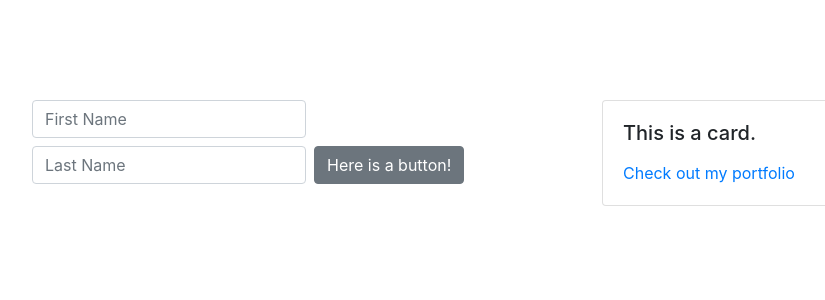
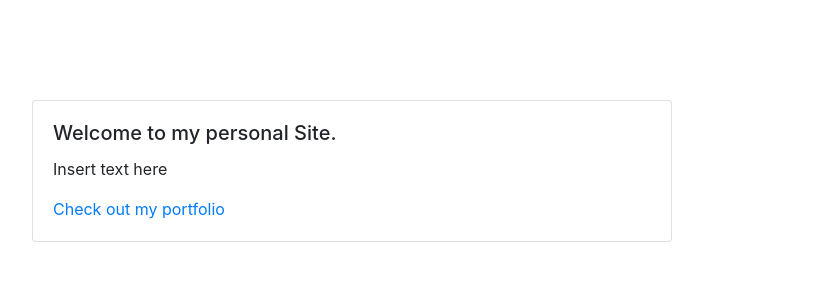
Before and after one commit to jordieg/personal_website, a Django app: template personalsite/mysite/templates/mysite/index.html in a window 1280 px wide. Shown: the part 96-396 px from the top of the page, without its empty margins (53-878 px from the left). Run offline with Django 3.2, Linux system fonts and the light colour scheme; the template is opened without the code that fills it, so the values that code supplies are empty; parts of the project's set-up code (start-up, migrations or seed data) failed here and were passed over; some libraries are stand-ins or nearby versions.

Commit message:
ch-ch-ch-changed

```diff
--- a/personalsite/mysite/templates/mysite/base.html
+++ b/personalsite/mysite/templates/mysite/base.html
@@ -11,13 +11,16 @@
     <link rel="stylesheet" href="https://stackpath.bootstrapcdn.com/bootstrap/4.1.3/css/bootstrap.min.css"
           integrity="sha384-MCw98/SFnGE8fJT3GXwEOngsV7Zt27NXFoaoApmYm81iuXoPkFOJwJ8ERdknLPMO" crossorigin="anonymous">
 
-    <title>Jordan's Website</title>
+    <!-- Change the title -->
+    <title>"Insert Name's" Website</title>
 </head>
 <body>
 
 <nav class="navbar navbar-expand-lg navbar-light bg-light">
     <div class="container">
         <a class="navbar-brand" href="#">
+
+            <!-- put your image in the images directory, you can also manipulate the width and height -->
             <img src="{% static 'mysite/images/pic.jpg' %}" width="70" height="70" alt="">
         </a>
         <button class="navbar-toggler" type="button" data-toggle="collapse" data-target="#navbarNav"
@@ -39,17 +42,20 @@
 
             <ul class="navbar-nav">
                 <li class="nav-item">
-                    <a class="nav-link" href="https://www.linkedin.com/in/jordangraves1/">
+                    <!-- Insert your linkedin -->
+                    <a class="nav-link" href="https://www.linkedin.com/in/username/">
                         <img src="{% static 'mysite/images/linkedin.png' %}" width="30" height="30"/>
                     </a>
                 </li>
                 <li class="nav-item">
-                    <a class="nav-link" href="https://www.instagram.com/jorgraa">
+                    <!-- Insert your instagram -->
+                    <a class="nav-link" href="https://www.instagram.com/username">
                         <img src="{% static 'mysite/images/instagram.png' %}" width="30" height="30"/>
                     </a>
                 </li>
                 <li class="nav-item">
-                    <a class="nav-link" href="http://www.facebook.com/jorgraa">
+                    <!-- Insert your facebook-->
+                    <a class="nav-link" href="http://www.facebook.com/username">
                         <img src="{% static 'mysite/images/facebook.png' %}" width="30" height="30"/>
                     </a>
                 </li>
@@ -64,14 +70,16 @@
 {% block content %}
 {% endblock %}
 
-<!-- Optional JavaScript -->
-<!-- jQuery first, then Popper.js, then Bootstrap JS -->
+
+<!-- jQuery -->
 <script src="https://code.jquery.com/jquery-3.3.1.slim.min.js"
         integrity="sha384-q8i/X+965DzO0rT7abK41JStQIAqVgRVzpbzo5smXKp4YfRvH+8abtTE1Pi6jizo"
         crossorigin="anonymous"></script>
+<!-- Popper.js  -->
 <script src="https://cdnjs.cloudflare.com/ajax/libs/popper.js/1.14.3/umd/popper.min.js"
         integrity="sha384-ZMP7rVo3mIykV+2+9J3UJ46jBk0WLaUAdn689aCwoqbBJiSnjAK/l8WvCWPIPm49"
         crossorigin="anonymous"></script>
+<!-- Bootstrap JS -->
 <script src="https://stackpath.bootstrapcdn.com/bootstrap/4.1.3/js/bootstrap.min.js"
         integrity="sha384-ChfqqxuZUCnJSK3+MXmPNIyE6ZbWh2IMqE241rYiqJxyMiZ6OW/JmZQ5stwEULTy"
         crossorigin="anonymous"></script>
--- a/personalsite/mysite/templates/mysite/index.html
+++ b/personalsite/mysite/templates/mysite/index.html
@@ -3,7 +3,7 @@
 {% block content %}
 <div class="container">
     <div class="row" style="margin-top: 100px">
-            <div class="col-sm-6">
+<!--         <div class="col-sm-6">
             <form class="form-inline" action="{% url 'home' %}" method="post">
                 {% csrf_token %}
                 <label class="sr-only" for="inlineFormInputName2">First Name</label>
@@ -17,21 +17,19 @@
 
                 <button type="submit" class="btn btn-secondary mb-2">Here is a button!</button>
             </form>
-            </div>
+        </div> -->
+
         <div class="col-sm-6">
             <div class="card" style="width: 40rem;">
                 <div class="card-body">
-                        <h5 class="card-title">This is a card.</h5>
+                    <h5 class="card-title">Welcome to my personal Site.</h5>
                     <p class="card-text">
-                            <!--{{ joker }} -->
-
+                        Insert text here
                     </p>
                     <a href="{% url 'portfolio' %}" class="card-link">Check out my portfolio</a>
                 </div>
             </div>
         </div>
     </div>
-
-
 </div>
 {% endblock %}
```
Lines whose indentation alone changed are shown as unchanged.
